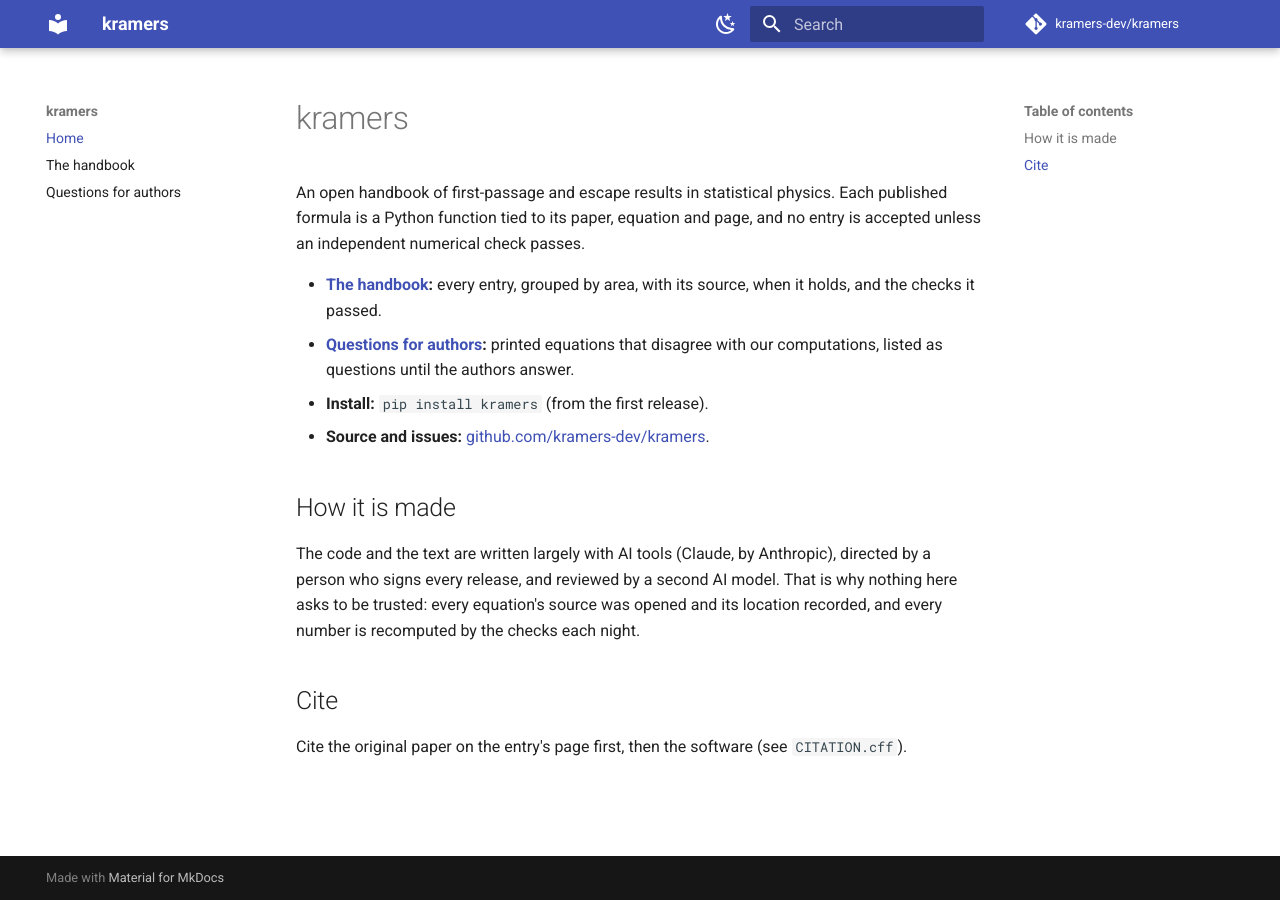
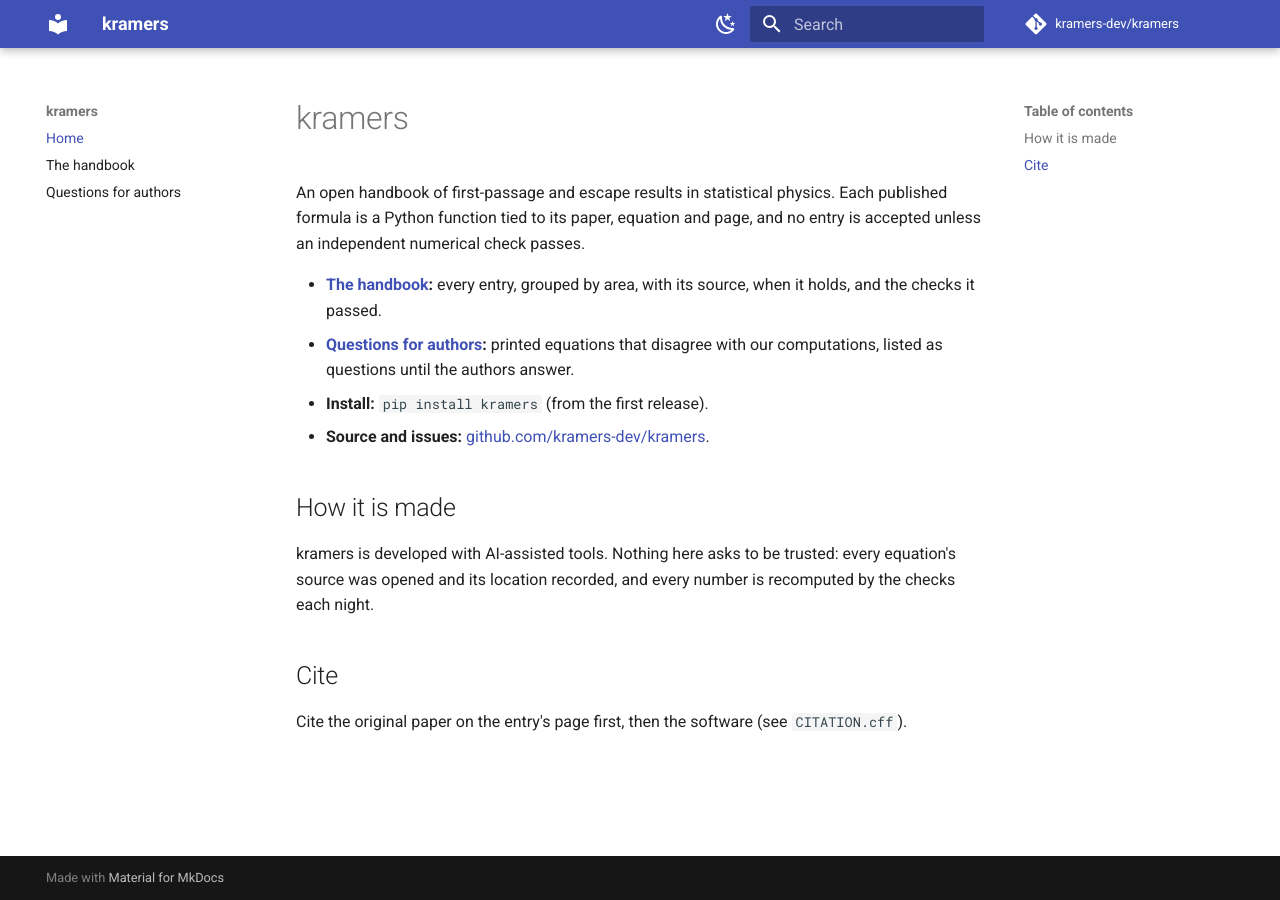
Before and after one commit to kramers-dev/kramers, an MkDocs documentation site: the page built from docs/index.md, in a window 1280 px wide. Built offline with MkDocs 1.6.1 and Material for MkDocs 9.7.7, drawn with Linux system fonts in a browser that asks for light colours; comment, search, counter and statistics services are not loaded.

Commit message:
Describe the tools neutrally: developed with AI-assisted tools
Co-Authored-By: Claude Opus 5.5 <noreply@anthropic.com>

```diff
--- a/docs/index.md
+++ b/docs/index.md
@@ -13,10 +13,9 @@ unless an independent numerical check passes.
 
 ## How it is made
 
-The code and the text are written largely with AI tools (Claude, by Anthropic), directed by a
-person who signs every release, and reviewed by a second AI model. That is why nothing here asks
-to be trusted: every equation's source was opened and its location recorded, and every number
-is recomputed by the checks each night.
+kramers is developed with AI-assisted tools. Nothing here asks to be trusted: every equation's
+source was opened and its location recorded, and every number is recomputed by the checks each
+night.
 
 ## Cite
 
```
Also changed, not shown: README.md (+3 -5 lines), .zenodo.json.
